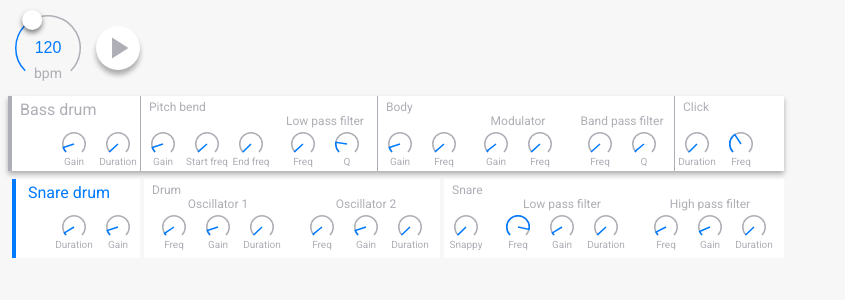
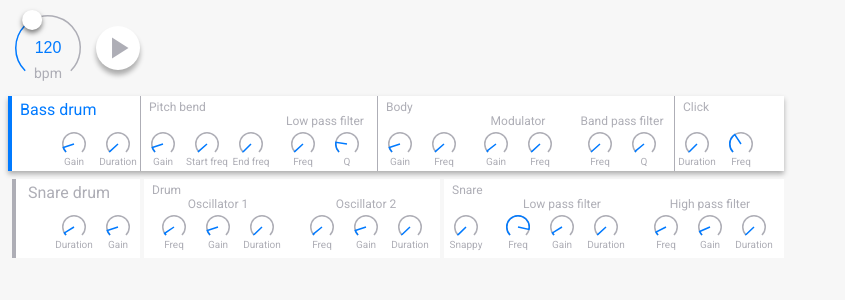
Before and after one commit to Volcomix/jsdaw, a React app: page / in a window 1280 px wide. Shown: the top 300 px of the page, without its empty margins (0-845 px from the left). Built offline with nearby package versions, Linux system fonts and the light colour scheme.

Commit message:
Refactor bass drum synth

```diff
--- a/src/App.jsx
+++ b/src/App.jsx
@@ -9,34 +9,53 @@ import SnareDrumSynth from './synth/SnareDrum/SnareDrum'
 import { backgroundColor } from './shared/styles.js'
 
 const context = new AudioContext()
-const bassDrumSynth = new BassDrumSynth(context, context.destination)
-const snareDrumSynth = new SnareDrumSynth(context, context.destination)
+const synths = [
+  new BassDrumSynth(context, context.destination),
+  new SnareDrumSynth(context, context.destination),
+]
 
 class App extends React.Component {
-  state = { selectedSynth: snareDrumSynth }
+  state = {
+    selected: 0,
+    controls: synths.map(synth => synth.controls),
+  }
 
   render() {
-    const { selectedSynth } = this.state
+    const { selected, controls } = this.state
     return (
       <div style={styles.container}>
-        <Beat context={context} synth={selectedSynth} />
+        <Beat context={context} synth={synths[selected]} />
         <Synth
           name='Bass drum'
-          controls={bassDrumSynth.controls}
-          isSelected={selectedSynth === bassDrumSynth}
-          onSelect={() => this.handleSynthSelect(bassDrumSynth)}
+          controls={controls[0]}
+          onControlsChange={controls => this.handleControlsChange(0, controls)}
+          isSelected={selected === 0}
+          onSelect={() => this.handleSynthSelect(0)}
         />
         <SnareDrum
-          synth={snareDrumSynth}
-          selectedSynth={selectedSynth}
-          onSelect={this.handleSynthSelect}
+          synth={synths[1]}
+          selectedSynth={synths[selected]}
+          onSelect={() => this.handleSynthSelect(1)}
         />
       </div>
     )
   }
 
-  handleSynthSelect = selectedSynth => {
-    this.setState({ selectedSynth })
+  handleControlsChange = (synth, controls) => {
+    synths[synth].controls = controls
+    this.setState({
+      controls: this.state.controls.map((oldControls, index) => {
+        if (index === synth) {
+          return controls
+        } else {
+          return oldControls
+        }
+      })
+    })
+  }
+
+  handleSynthSelect = selected => {
+    this.setState({ selected })
   }
 }
 
--- a/src/synth/KnobSet.component.jsx
+++ b/src/synth/KnobSet.component.jsx
@@ -4,7 +4,7 @@ import Knob from '../shared/Knob.component'
 import { borderColor } from '../shared/styles'
 import { toName } from './Synth.component'
 
-const KnobSet = ({ name, controls }) => (
+const KnobSet = ({ name, controls, onControlsChange }) => (
   <div style={styles.container}>
     <span style={styles.title}>{name}</span>
     <div style={styles.content}>
@@ -17,6 +17,10 @@ const KnobSet = ({ name, controls }) => (
             step={control.step}
             max={control.max}
             value={control.value}
+            onValueChange={value => onControlsChange({
+              ...controls,
+              [key]: { ...control, value }
+            })}
           />
         )
       })}
--- a/src/synth/Synth.component.jsx
+++ b/src/synth/Synth.component.jsx
@@ -4,7 +4,7 @@ import SynthPart from './SynthPart.component'
 import Knob from '../shared/Knob.component'
 import { keyColor, borderColor } from '../shared/styles'
 
-const Synth = ({ name, controls, isSelected, onSelect }) => (
+const Synth = ({ name, controls, onControlsChange, isSelected, onSelect }) => (
   <div style={styles.container}>
     <div
       style={{
@@ -26,7 +26,17 @@ const Synth = ({ name, controls, isSelected, onSelect }) => (
     {Object.keys(controls).map(key => {
       const control = controls[key]
       if (control.value === undefined) {
-        return <SynthPart key={key} name={toName(key)} controls={control} />
+        return (
+          <SynthPart
+            key={key}
+            name={toName(key)}
+            controls={control}
+            onControlsChange={control => onControlsChange({
+              ...controls,
+              [key]: control
+            })}
+          />
+        )
       } else {
         return (
           <Knob
@@ -35,6 +45,10 @@ const Synth = ({ name, controls, isSelected, onSelect }) => (
             step={control.step}
             max={control.max}
             value={control.value}
+            onValueChange={value => onControlsChange({
+              ...controls,
+              [key]: { ...control, value }
+            })}
           />
         )
       }
--- a/src/synth/SynthPart.component.jsx
+++ b/src/synth/SynthPart.component.jsx
@@ -5,14 +5,24 @@ import Knob from '../shared/Knob.component'
 import { borderColor } from '../shared/styles'
 import { toName } from './Synth.component'
 
-const SynthPart = ({ name, controls }) => (
+const SynthPart = ({ name, controls, onControlsChange }) => (
   <div style={styles.container}>
     <span style={styles.title}>{name}</span>
     <div style={styles.content}>
       {Object.keys(controls).map(key => {
         const control = controls[key]
         if (control.value === undefined) {
-          return <KnobSet key={key} name={toName(key)} controls={control} />
+          return (
+            <KnobSet
+              key={key}
+              name={toName(key)}
+              controls={control}
+              onControlsChange={control => onControlsChange({
+                ...controls,
+                [key]: control
+              })}
+            />
+          )
         } else {
           return (
             <Knob
@@ -21,6 +31,10 @@ const SynthPart = ({ name, controls }) => (
               step={control.step}
               max={control.max}
               value={control.value}
+              onValueChange={value => onControlsChange({
+                ...controls,
+                [key]: { ...control, value }
+              })}
             />
           )
         }
```
